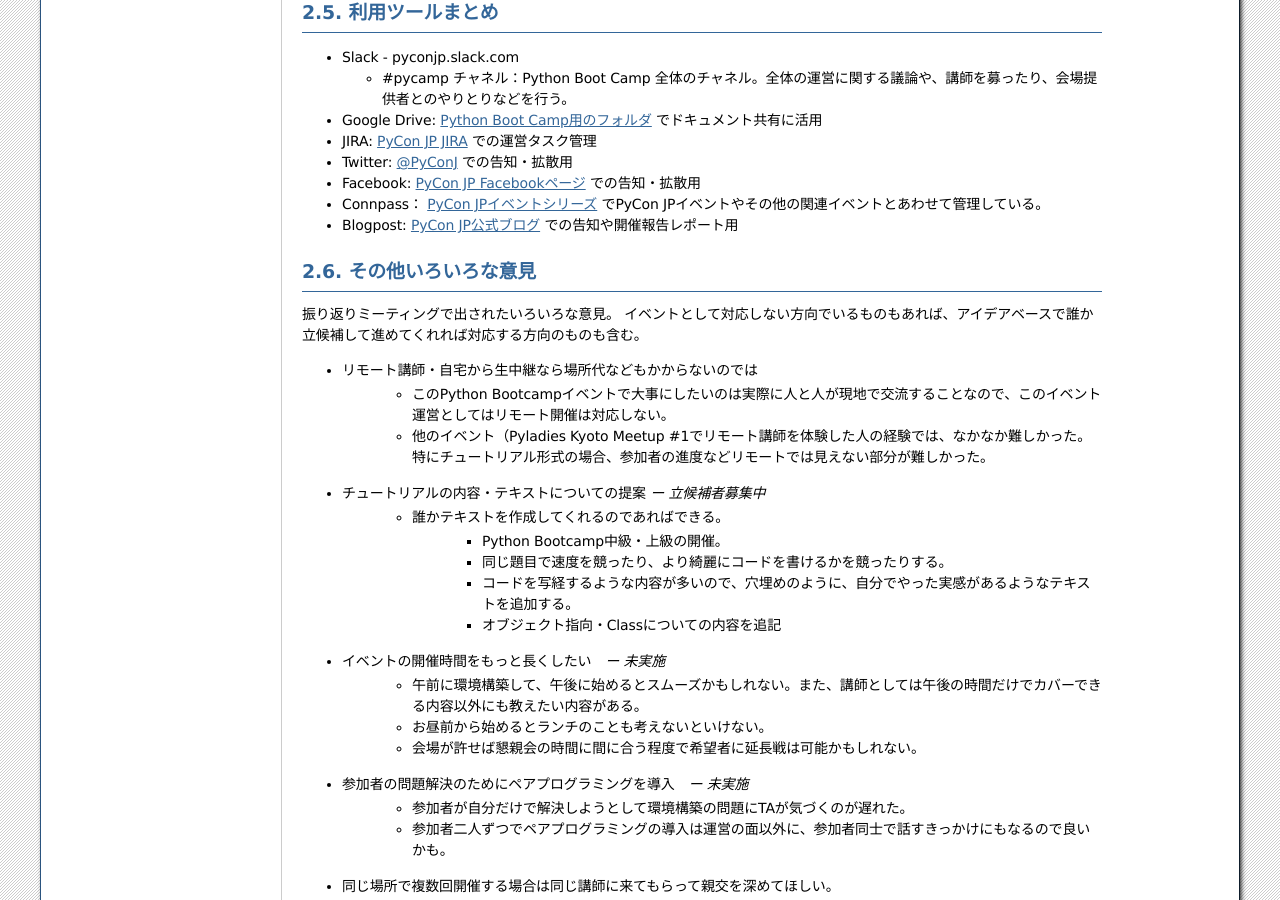
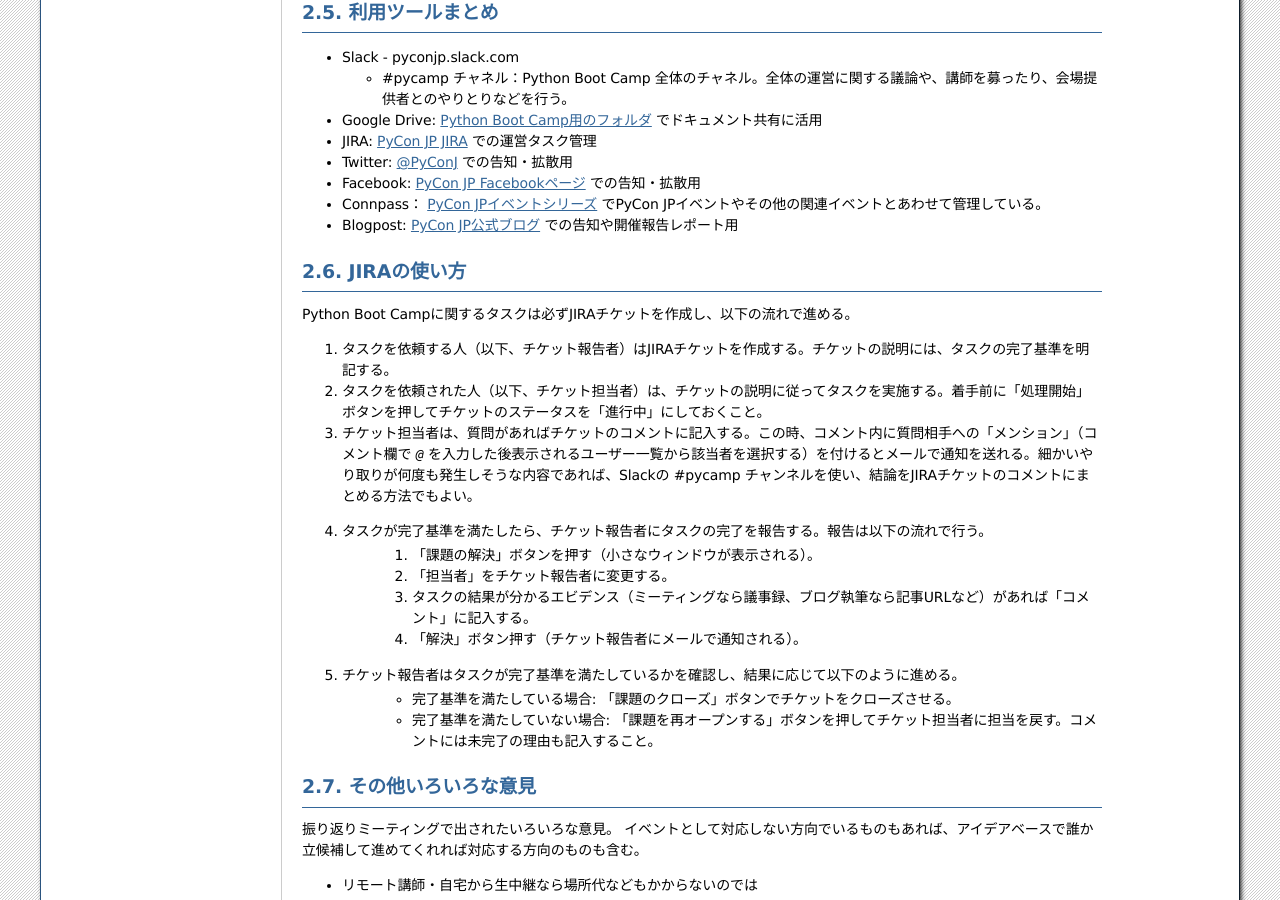
Before and after one commit to pyconjp/pycamp.pycon.jp, a Sphinx documentation site: the page built from source/organize/1_manual.rst, in a window 1280 px wide and 900 px high, scrolled down 4638 px. Built offline with Sphinx 7.4.7, drawn with Linux system fonts in a browser that asks for light colours; some of the changed text lies outside the part shown.

Commit message:
ISSHA-608 JIRAの使い方についての説明を追加

```diff
--- a/ChangeLog.txt
+++ b/ChangeLog.txt
@@ -11,6 +11,10 @@
 * #27 Pythonのデータ型［コレクション編］の「繰り返し用変数」という表現について再検討
 * #26 Pythonのデータ型（基本編）巨大な整数演算もできることを追記
 * #25 「スクレイピングの対象にするページの例」を載せる
+
+2017-07-02
+----------
+* ISSHA-608 JIRAの使い方についての説明を追加
 
 2017-06-11
 ----------
--- a/source/organize/1_manual.rst
+++ b/source/organize/1_manual.rst
@@ -214,6 +214,22 @@
 * Connpass： `PyCon JPイベントシリーズ <http://pyconjp.connpass.com>`_ でPyCon JPイベントやその他の関連イベントとあわせて管理している。
 * Blogpost: `PyCon JP公式ブログ <https://pyconjp.blogspot.jp>`_ での告知や開催報告レポート用
 
+JIRAの使い方
+============
+
+Python Boot Campに関するタスクは必ずJIRAチケットを作成し、以下の流れで進める。
+
+1. タスクを依頼する人（以下、チケット報告者）はJIRAチケットを作成する。チケットの説明には、タスクの完了基準を明記する。
+2. タスクを依頼された人（以下、チケット担当者）は、チケットの説明に従ってタスクを実施する。着手前に「処理開始」ボタンを押してチケットのステータスを「進行中」にしておくこと。
+3. チケット担当者は、質問があればチケットのコメントに記入する。この時、コメント内に質問相手への「メンション」（コメント欄で `@` を入力した後表示されるユーザー一覧から該当者を選択する）を付けるとメールで通知を送れる。細かいやり取りが何度も発生しそうな内容であれば、Slackの #pycamp チャンネルを使い、結論をJIRAチケットのコメントにまとめる方法でもよい。
+4. タスクが完了基準を満たしたら、チケット報告者にタスクの完了を報告する。報告は以下の流れで行う。
+    1. 「課題の解決」ボタンを押す（小さなウィンドウが表示される）。
+    2. 「担当者」をチケット報告者に変更する。
+    3. タスクの結果が分かるエビデンス（ミーティングなら議事録、ブログ執筆なら記事URLなど）があれば「コメント」に記入する。
+    4. 「解決」ボタン押す（チケット報告者にメールで通知される）。
+5. チケット報告者はタスクが完了基準を満たしているかを確認し、結果に応じて以下のように進める。
+    * 完了基準を満たしている場合: 「課題のクローズ」ボタンでチケットをクローズさせる。
+    * 完了基準を満たしていない場合: 「課題を再オープンする」ボタンを押してチケット担当者に担当を戻す。コメントには未完了の理由も記入すること。
 
 その他いろいろな意見
 =====================
```
